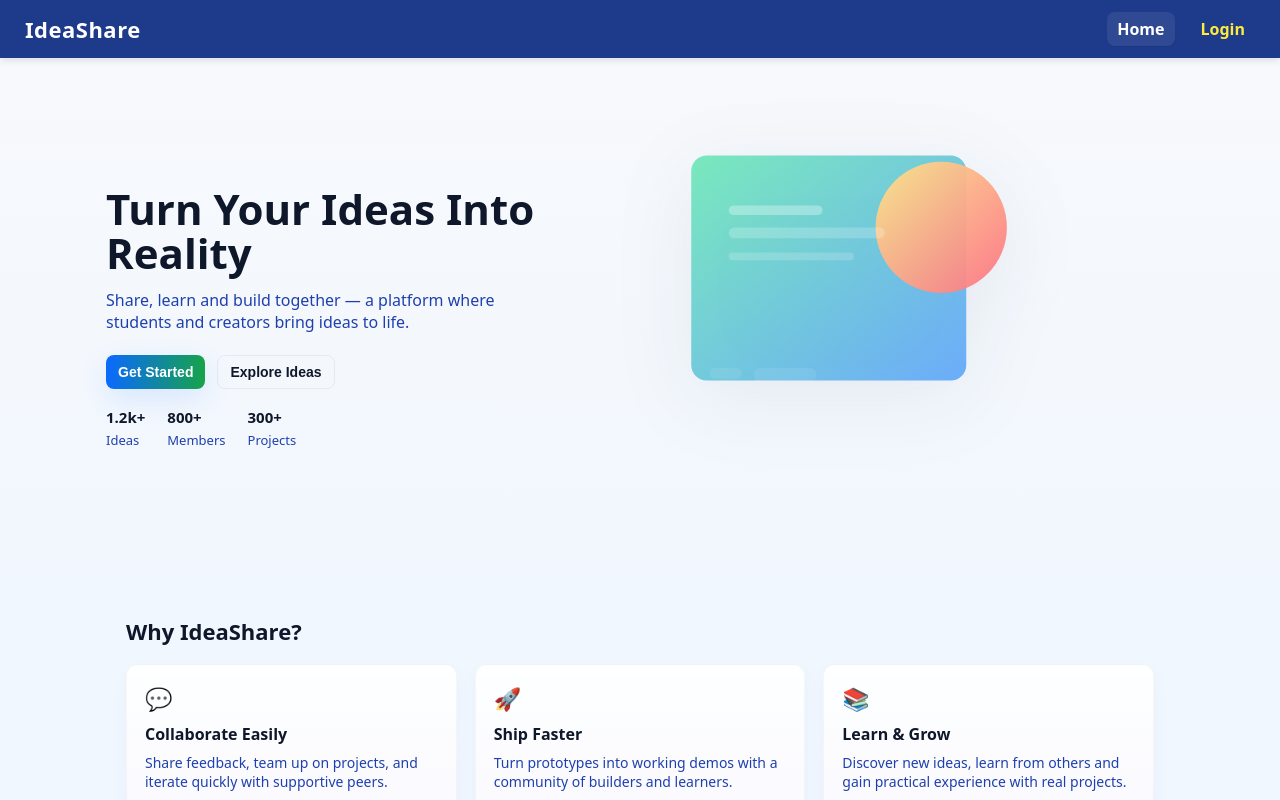
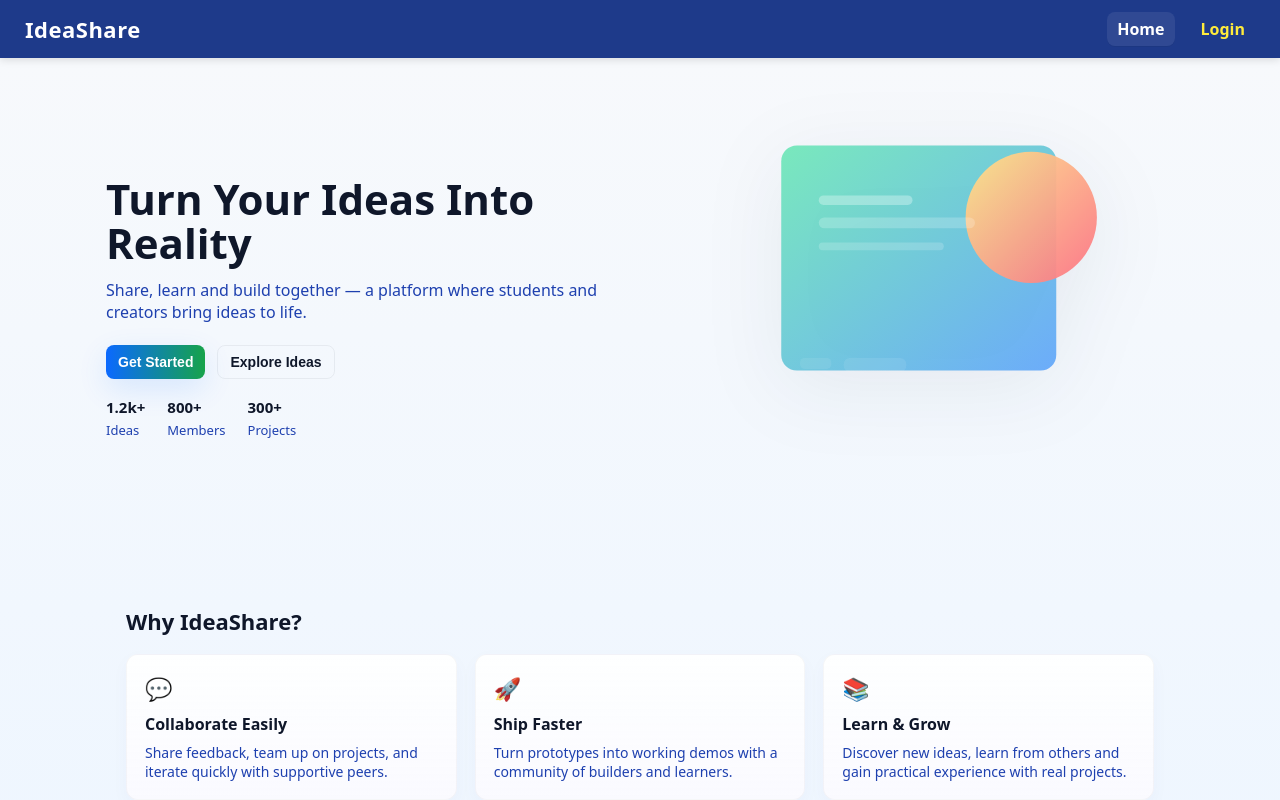
Before and after one commit to Priya-Tanwar-Eng/idea-share, a React (Vite) app in the folder frontend/: page / in a window 1280 px wide. Shown: the top 800 px of the page. Built offline with nearby package versions, Linux system fonts and the light colour scheme.

Commit message:
change home page design

```diff
--- a/frontend/src/pages/Home.css
+++ b/frontend/src/pages/Home.css
@@ -25,8 +25,8 @@
   gap: 50px;
   align-items: center;
   max-width: 1200px;
-  /* margin: 32px auto; */
-  padding: 60px 100px;
+  /* margin: 32px 0; */
+  padding: 50px 10px 60px 100px;
 }
 
 .hero-left {
```
